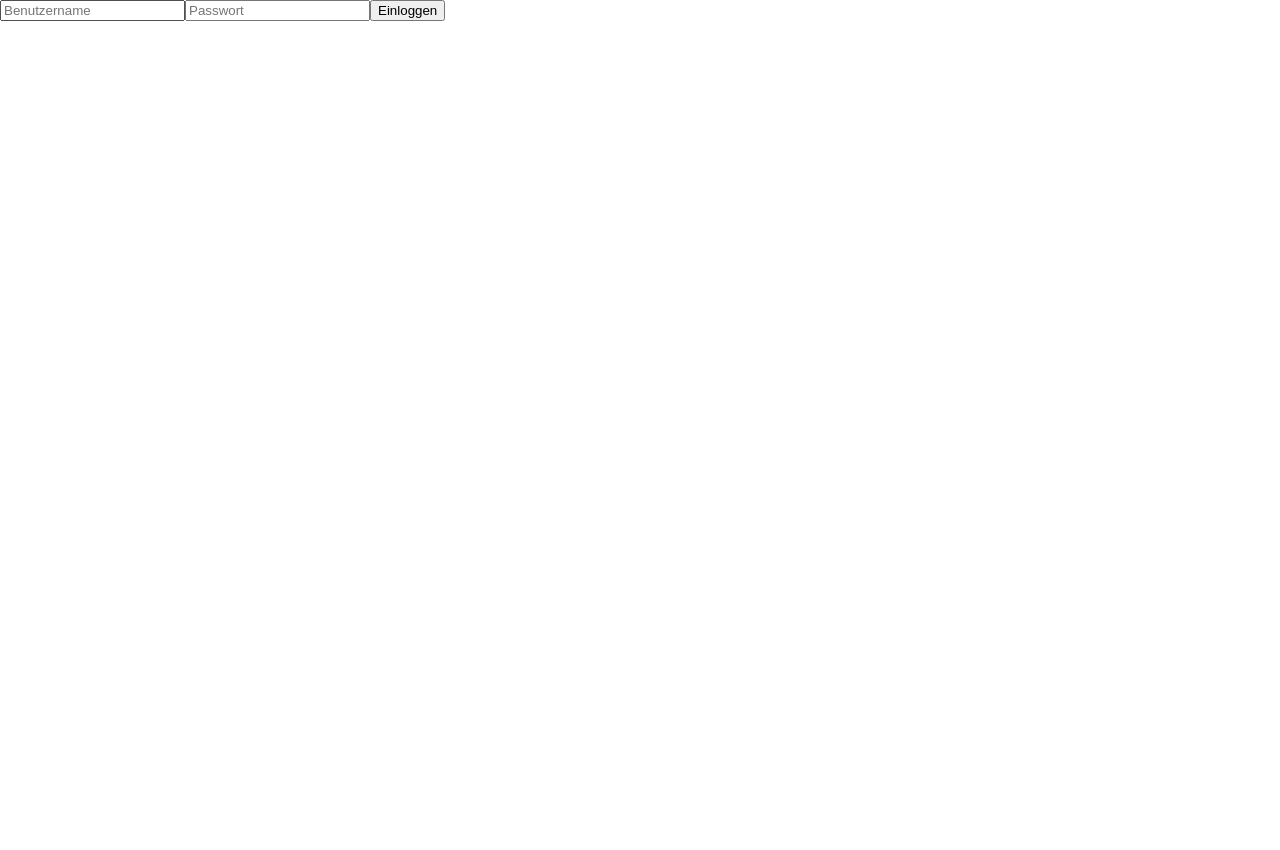
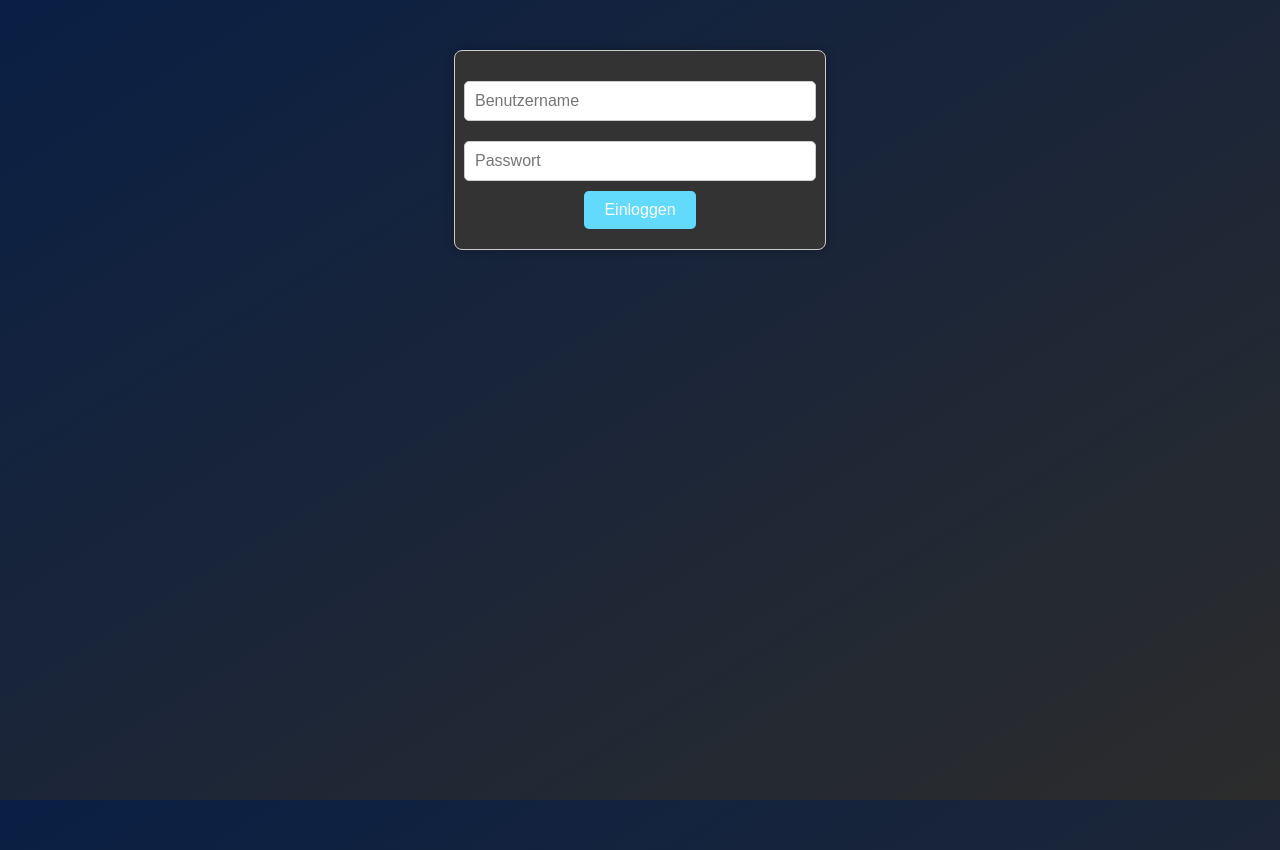
Before and after one commit to Daniel-Slg/ReactSurveyDB, a React (Create React App) app in the folder client/: page / in a window 1280 px wide. Before the commit the page ends 800 px from the top, so only its background shows below. Built offline with nearby package versions, Linux system fonts and the light colour scheme.

Commit message:
Added css for the login page

```diff
--- /dev/null
+++ b/client/src/SignIn.css
@@ -0,0 +1,64 @@
+/* Ensure the body takes up the full height and has the gradient background */
+html, body {
+    height: 100%;
+    margin: 0;
+    padding: 0;
+  }
+
+  body {
+    background: linear-gradient(to bottom right, #0a1f44, #2c2c2c); /* Dark blue to dark gray */
+    color: white;
+  }
+
+  .app-background {
+    height: 100%;
+    display: flex;
+    align-items: center;
+    justify-content: center;
+    text-align: center;
+  }
+
+  /* Styling the form box */
+  .signin-form {
+    display: flex;
+    flex-direction: column;
+    align-items: center;
+    justify-content: center;
+    width: 330px; /* Increased the width by 10% */
+    margin: 50px auto;
+    padding: 20px;
+    border: 1px solid #ccc;
+    border-radius: 8px;
+    background-color: #333; /* Dark gray */
+    box-shadow: 0 0 10px rgba(0, 0, 0, 0.3);
+  }
+
+  /* Styling the input fields */
+  .signin-form input {
+    width: 100%;
+    padding: 10px;
+    margin: 10px 0;
+    font-size: 16px;
+    border-radius: 5px;
+    border: 1px solid #ccc;
+  }
+
+  .signin-form input:focus {
+    border-color: #61dafb;
+  }
+
+  /* Styling the login button */
+  .signin-form button {
+    padding: 10px 20px;
+    background-color: #61dafb;
+    color: white;
+    border: none;
+    border-radius: 5px;
+    cursor: pointer;
+    font-size: 16px;
+    transition: background-color 0.3s ease;
+  }
+
+  .signin-form button:hover {
+    background-color: #21a1f1;
+  }
--- a/client/src/SignIn.tsx
+++ b/client/src/SignIn.tsx
@@ -1,6 +1,7 @@
 import React, { useState } from 'react';
 import axios from 'axios';
 import { useNavigate } from 'react-router-dom';
+import './SignIn.css';
 
 const SignIn = () => {
   const [username, setUsername] = useState('');
@@ -29,7 +30,7 @@ const SignIn = () => {
   };
 
   return (
-    <form onSubmit={handleLogin}>
+    <form onSubmit={handleLogin} className="signin-form">
       <input
         type="text"
         placeholder="Benutzername"
```
